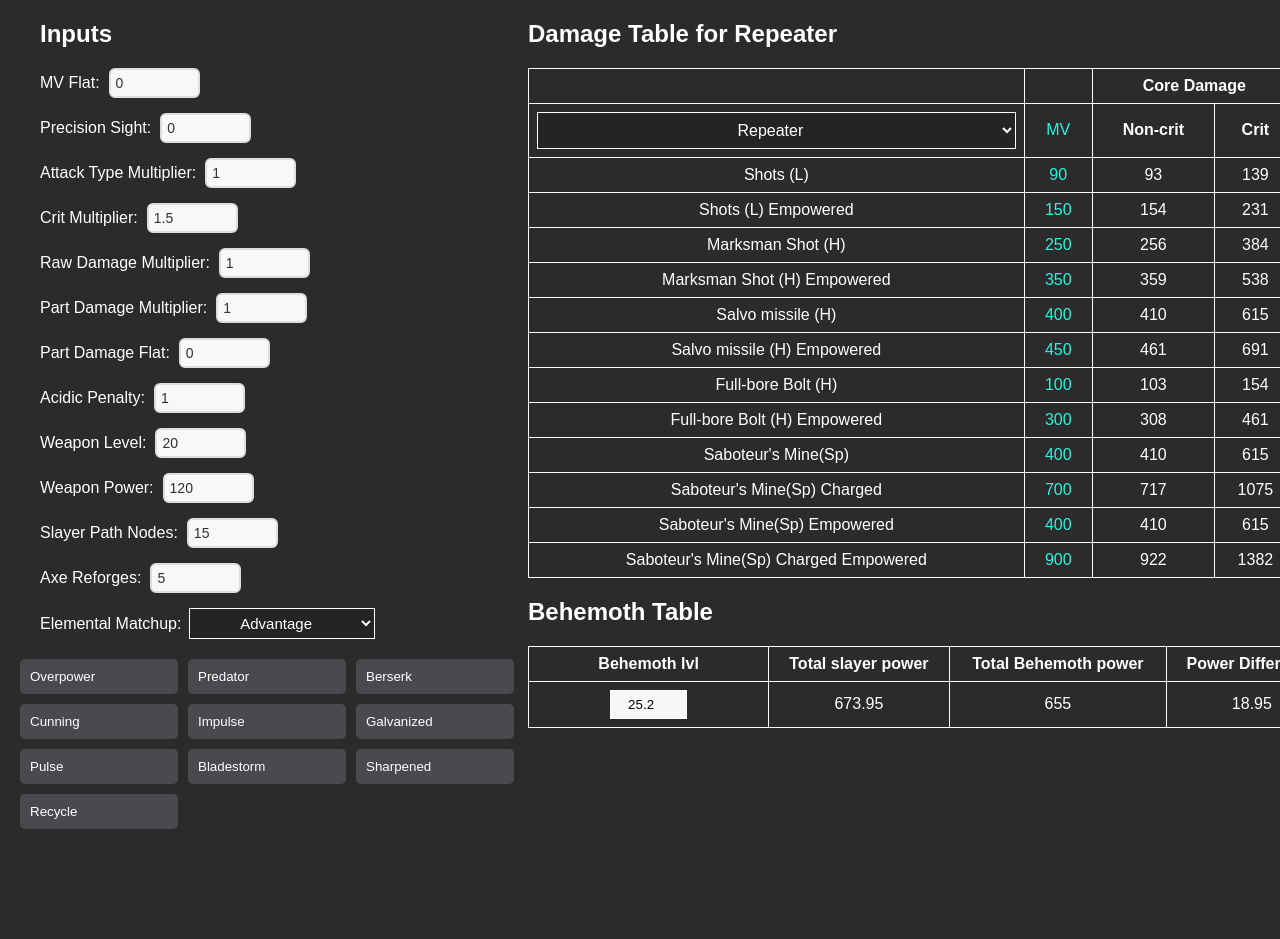
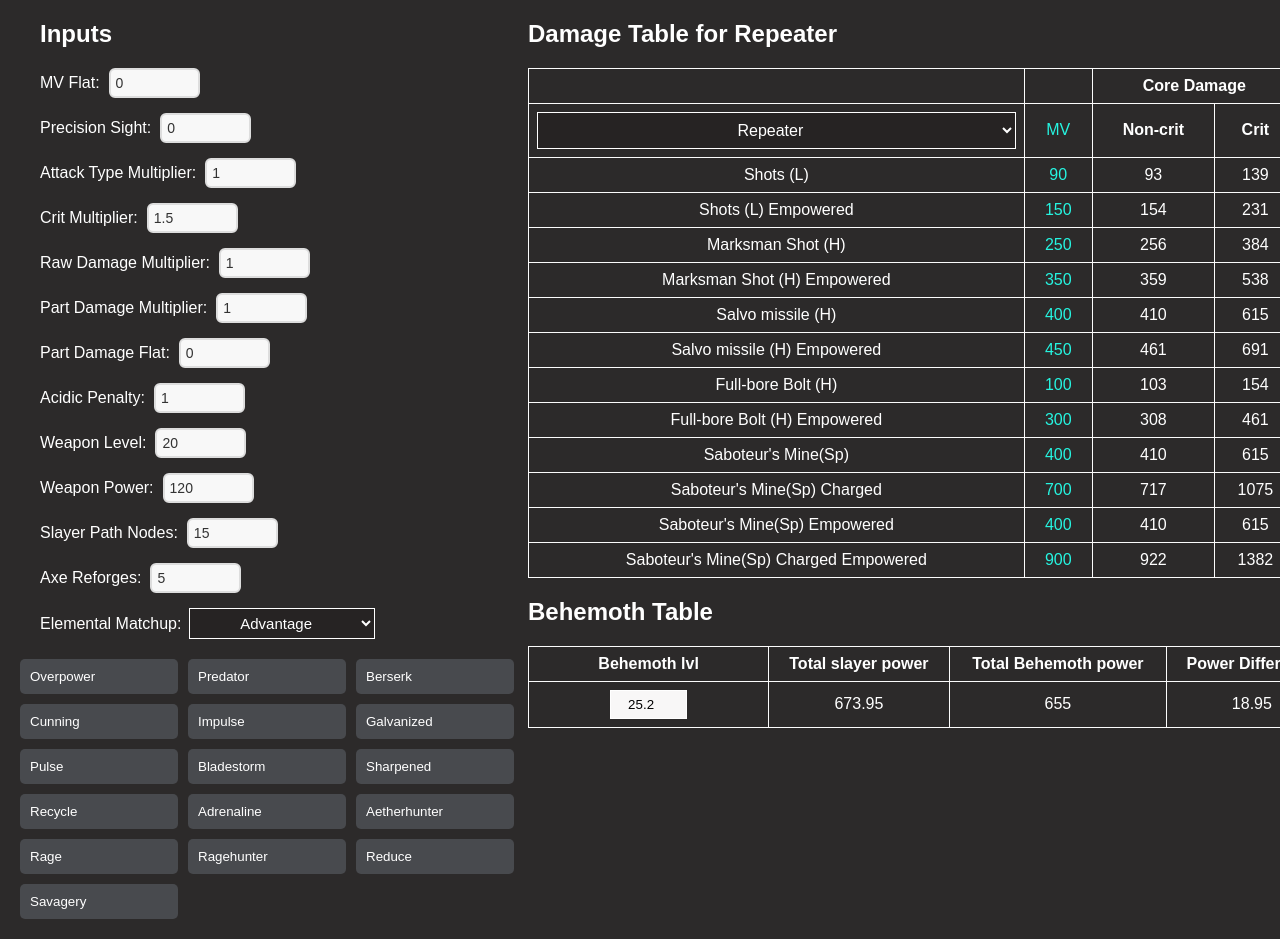
Before and after one commit to Super-EvilTeam/dauntless-calculator, a React (Create React App) app: page / in a window 1280 px wide. Shown: the top 939 px of the page. Before the commit the page ends 849 px from the top, so only its background shows below. Built offline with nearby package versions, Linux system fonts and the light colour scheme.

Commit message:
Added more Cells that affect multipliers

```diff
--- a/src/components/Cells.json
+++ b/src/components/Cells.json
@@ -8,5 +8,11 @@
   "Pulse": {"type": "critMultiplier",  "three": 0, "six": 15 },
   "Bladestorm": {"type": "partDamageFlat",  "three": 15, "six": 40 },
   "Sharpened": {"type": "partDamageMultiplier", "three": 15, "six": 30 },
-  "Recycle": {"type": "rawDamageMultiplier",  "three": 30, "six": 60 }
+  "Recycle": {"type": "rawDamageMultiplier",  "three": 30, "six": 60 },
+  "Adrenaline": {"type": "rawDamageMultiplier",  "three": 15, "six": 30 },
+  "Aetherhunter": {"type": "rawDamageMultiplier",  "three": 20, "six": 50 },
+  "Rage": {"type": "rawDamageMultiplier",  "three": 20, "six": 20 },
+  "Ragehunter": {"type": "rawDamageMultiplier",  "three": 15, "six": 40 },
+  "Reduce": {"type": "rawDamageMultiplier",  "three": 20, "six": 50 },
+  "Savagery": {"type": "rawDamageMultiplier",  "three": 40, "six": 100 }
 }
--- a/src/components/DamageTable.css
+++ b/src/components/DamageTable.css
@@ -17,7 +17,6 @@ th, td {
 tr:hover {
 	background-color: #335374a1;
 }
-
 th {
   background-color: inherit;
 }
```
